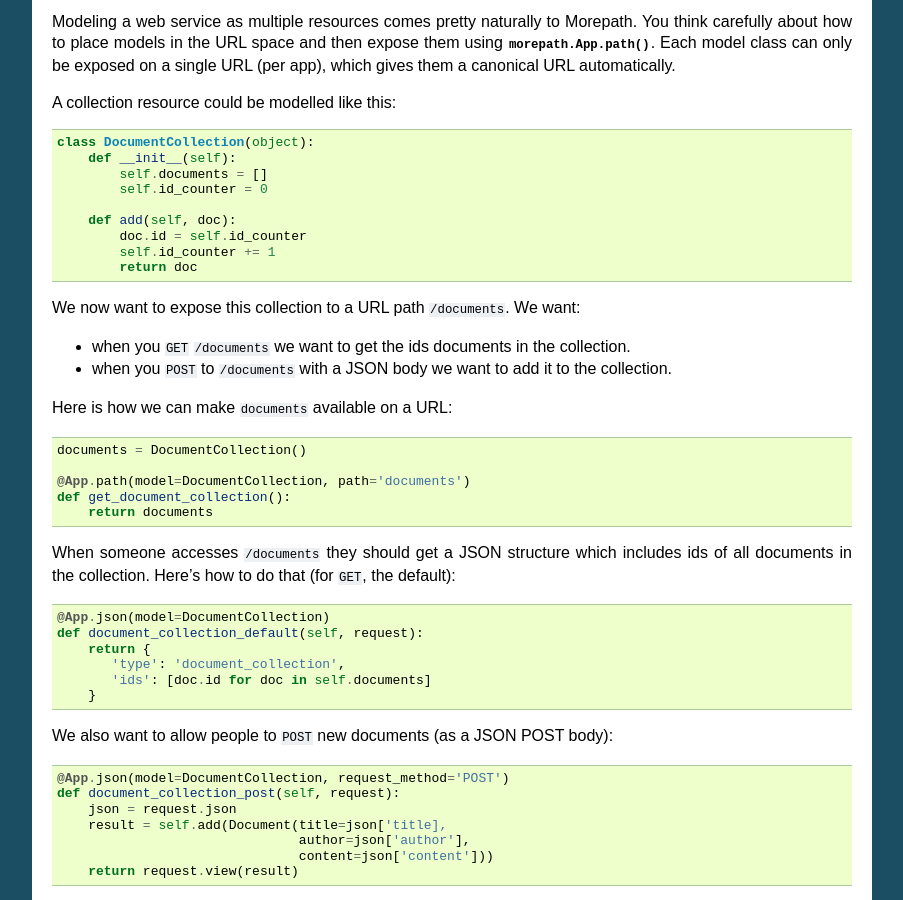
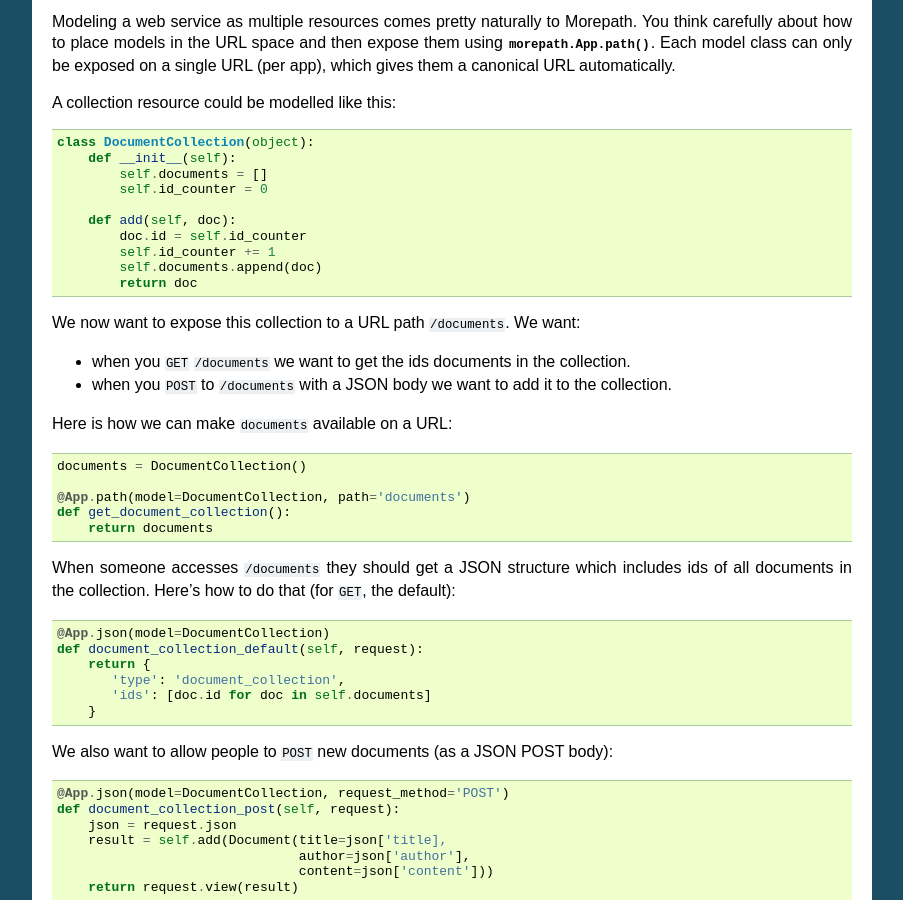
Before and after one commit to morepath/morepath, a Sphinx documentation site: the page built from doc/rest.rst, in a window 1280 px wide and 900 px high, scrolled down 1558 px. Shown: the whole window, without its empty margins (198-1101 px from the left). Built offline with Sphinx 7.4.7, drawn with Linux system fonts in a browser that asks for light colours.

Commit message:
Another missing line ?

```diff
--- a/doc/rest.rst
+++ b/doc/rest.rst
@@ -128,6 +128,7 @@ A collection resource could be modelled like this::
       def add(self, doc):
           doc.id = self.id_counter
           self.id_counter += 1
+          self.documents.append(doc)
           return doc
 
 We now want to expose this collection to a URL path ``/documents``. We
```
